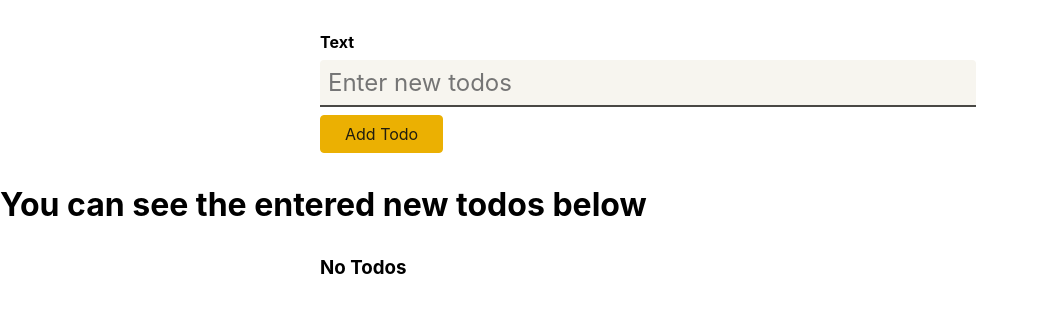
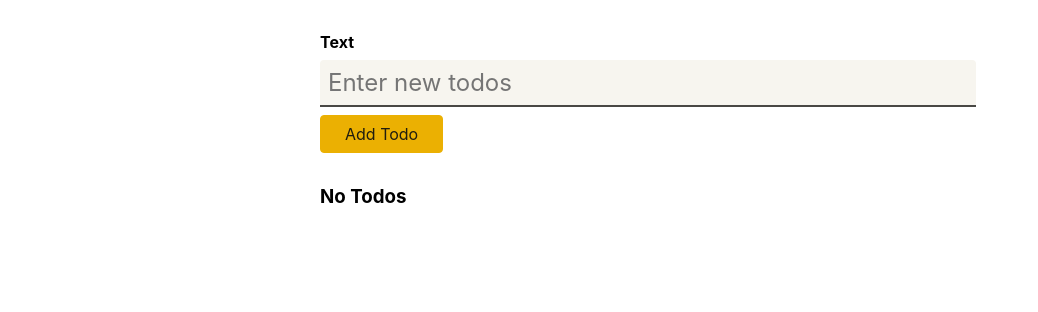
Before and after one commit to kumar-praveen-ceq/react-app-demo, a React (Create React App) app: page / in a window 1280 px wide. Shown: the top 312 px of the page, without its empty margins (0-1038 px from the left). Built offline with nearby package versions, Linux system fonts and the light colour scheme.

Commit message:
removed a  element in App.tsx

```diff
--- a/src/App.tsx
+++ b/src/App.tsx
@@ -7,7 +7,6 @@ function App() {
   return (
     <TodoContextProvider>
       <NewTodo />
-      <h1>You can see the entered new todos below</h1>
       <Todos />
     </TodoContextProvider>
   );
```
